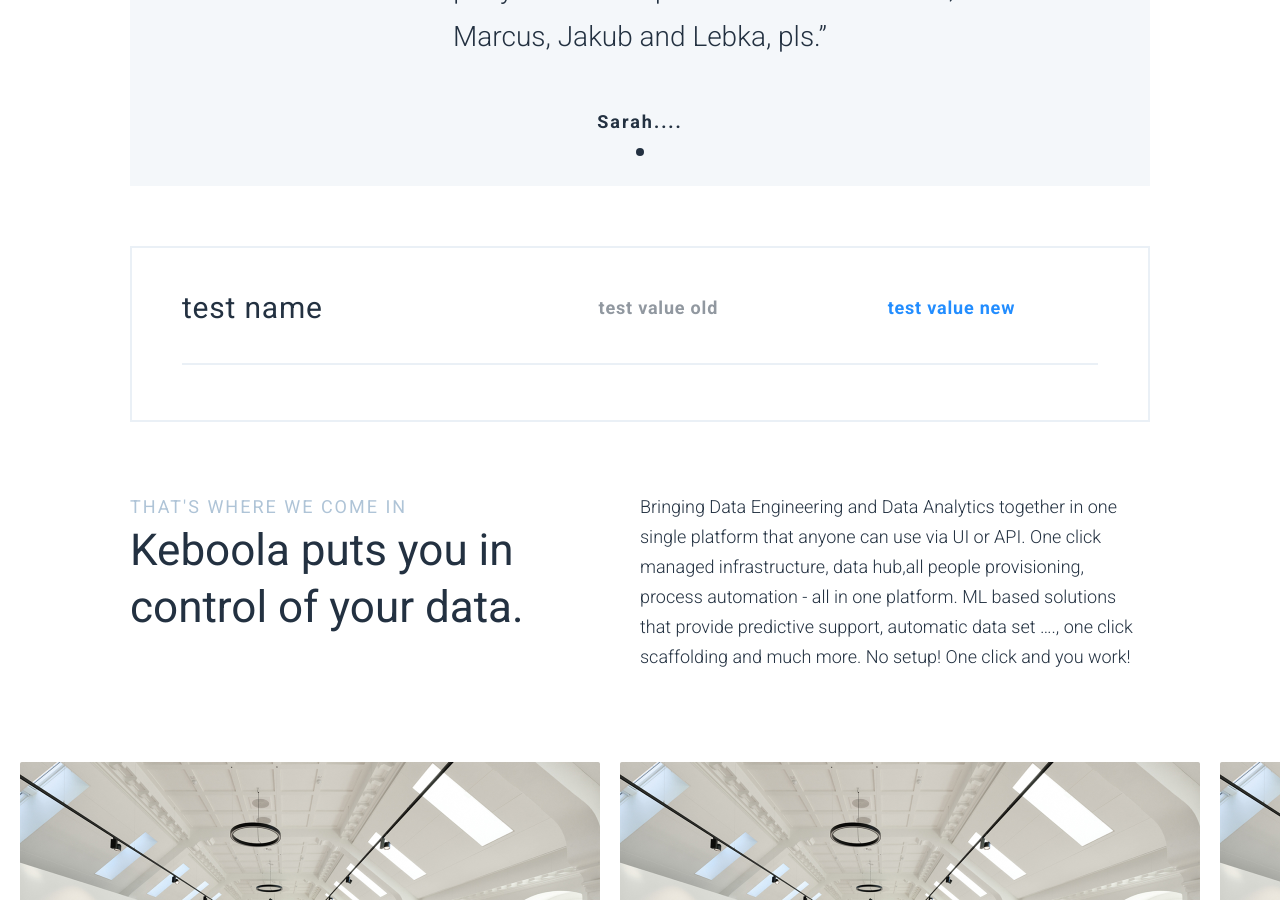
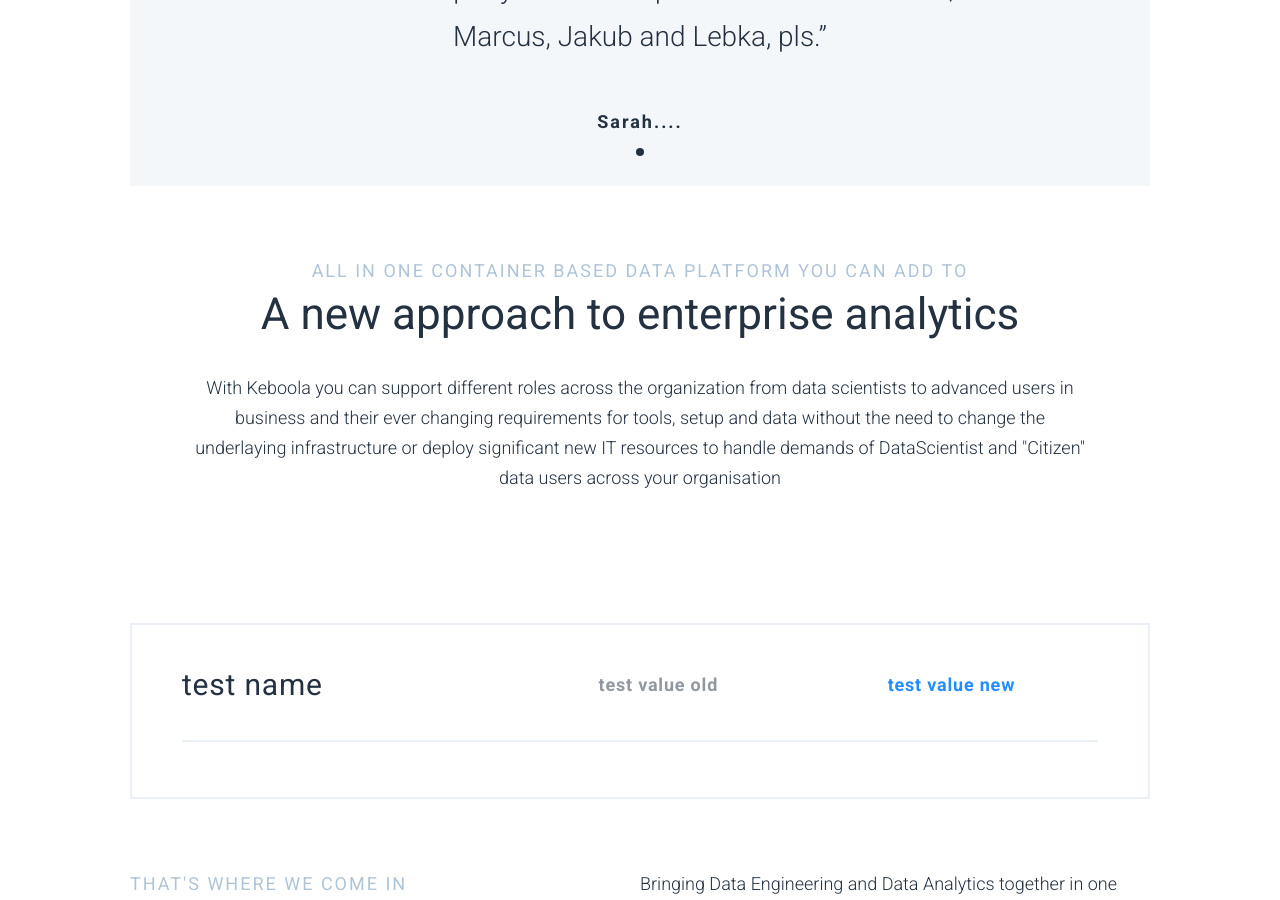
Before and after one commit to keboola/website, a Jekyll site: the page built from _product/index.md, in a window 1280 px wide and 900 px high, scrolled down 2770 px. Built offline with Jekyll 4.4.1, drawn with Linux system fonts in a browser that asks for light colours; nearby versions of some CDN libraries.

Commit message:
Update from Forestry.io - Updated index.md

```diff
--- a/_product/index.md
+++ b/_product/index.md
@@ -68,6 +68,15 @@
   - name: Sarah....
     desc: Now it's upto you to fill in quotes...work with Fenek, Marcus, Jakub and
       Lebka, pls.
+- template: article-list-one-row
+  block: article-list-one-row
+  subheadline: all in one container based data  platform you can add to
+  headline: A new approach to enterprise analytics
+  content: With Keboola you can support different roles across the organization from
+    data scientists to advanced users in business and their ever changing requirements
+    for tools, setup and data without the need to change the underlaying infrastructure
+    or deploy significant new IT resources to handle demands of DataScientist and
+    "Citizen" data users across your organisation
 - template: article-list-table
   block: article-list-table
   tablehead:
```
